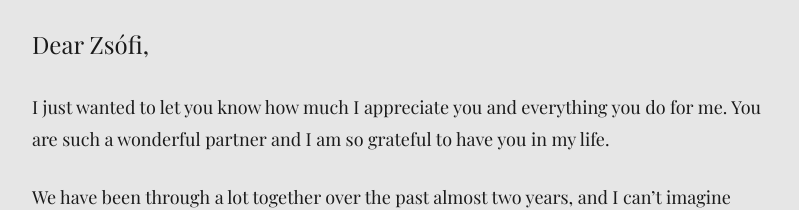
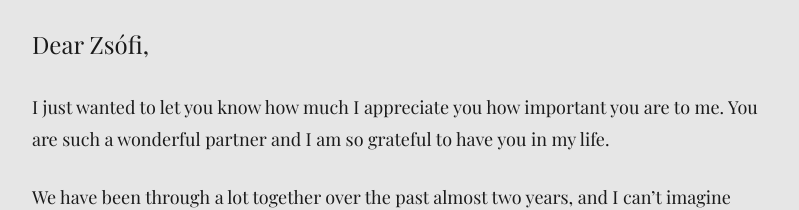
Before and after one commit to bence-toth/travel-map, a React (Create React App) app: page / in a window 1280 px wide. Shown: the top 210 px of the page, without its empty margins (240-1039 px from the left). Built offline with nearby package versions, Linux system fonts and the light colour scheme; a web font is replaced by a local one.

Commit message:
Updated wording on splash screen

```diff
--- a/src/Splash.tsx
+++ b/src/Splash.tsx
@@ -9,8 +9,8 @@ const Splash = ({ onHideSplash }: SplashProps) => (
     <section>
       <h1>Dear Zsófi,</h1>
       <p>
-        I just wanted to let you know how much I appreciate you and everything
-        you do for me. You are such a wonderful partner and I am so grateful to
+        I just wanted to let you know how much I appreciate you how important
+        you are to me. You are such a wonderful partner and I am so grateful to
         have you in my life.
       </p>
       <p>
```
